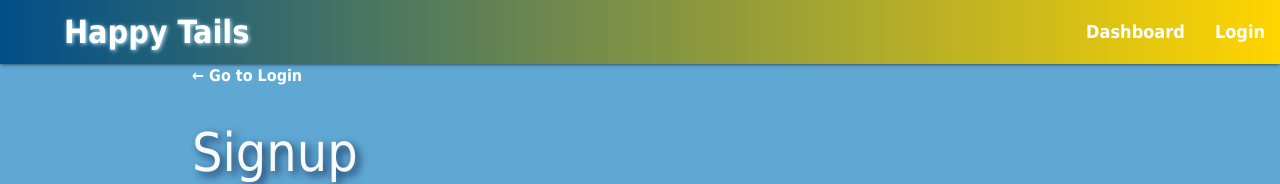
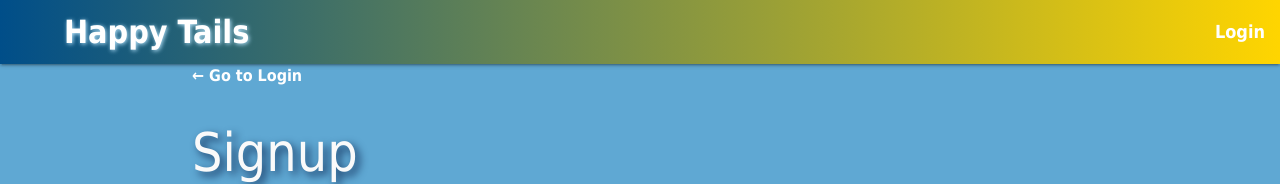
Before and after one commit to es2013/happytails-v2, a React (Create React App) app in the folder client/: page /signup in a window 1280 px wide. Shown: the top 184 px of the page. Built offline with nearby package versions, Linux system fonts and the light colour scheme.

Commit message:
signup..

```diff
--- a/client/src/App.js
+++ b/client/src/App.js
@@ -34,14 +34,17 @@ const client = new ApolloClient({
 });
 
 function App() {
+
+  // GetUser details. Check if user is an admin. If they are set them to true with setState.
+
   const [isAdmin, setIsAdmin] = useState(false);
   const [token, setToken] = useState(null);
 
   useEffect(() => {
     const token = localStorage.getItem('id_token');
     setToken(token);
-  }, []);
-
+  }, [token]);
+  console.log(token)
   // The provider context is necessary to preserve the global state
   return (
     <ApolloProvider client={client}>
@@ -49,8 +52,8 @@ function App() {
         value={{
           isAdmin,
           token,
-          setIsAdmin,
           setToken,
+          setIsAdmin
         }}
       >
         <Router>
--- a/client/src/components/Navigation/index.js
+++ b/client/src/components/Navigation/index.js
@@ -1,11 +1,11 @@
 import React from 'react';
 import { Link } from 'react-router-dom';
 import './stylesheet.css';
-import { useAuth } from '../../utils/GlobalState';
+import { AuthContext } from '../../utils/GlobalState';
 
 function Navigation() {
-  const { isAdmin, token } = useAuth();
-
+  // const { isAdmin, token } = useAuth();
+  if (AuthContext.token && AuthContext.IsAdmin) {
     return (
       <header className="navbar-fixed">
         <nav>
@@ -14,19 +14,62 @@ function Navigation() {
               Happy Tails
             </a>
             <ul id="nav-mobile" className="right">
-            {isAdmin && <Link to="/dashboard">Admin</Link>}
-            <li><Link to="/dashboard">Dashboard</Link></li>
-            {token && (
-              <li><Link id="logout" to="/logout">Logout</Link></li>
-            )}
-            {!token && (
-              <li><Link to="/login">Login</Link></li>
-            )}
+              <Link to="/dashboard">Admin</Link>
+              <li>
+                <Link to="/dashboard">Dashboard</Link>
+              </li>
+
+              <li>
+                <Link id="logout" to="/logout">
+                  Logout
+                </Link>
+              </li>
             </ul>
           </div>
         </nav>
       </header>
     );
   }
+  else if (AuthContext.token && !AuthContext.IsAdmin) {
+    console.log()
+    return (
+      <header className="navbar-fixed">
+        <nav>
+          <div className="nav-wrapper grey">
+            <a href="/" className="homepage-link">
+              Happy Tails
+            </a>
+            <ul id="nav-mobile" className="right">
+              <li>
+                <Link to="/dashboard">Dashboard</Link>
+              </li>
+
+              <li>
+                <Link id="logout" to="/logout">
+                  Logout
+                </Link>
+              </li>
+            </ul>
+          </div>
+        </nav>
+      </header>
+    );
+  } else {
+    return (
+      <header className="navbar-fixed">
+        <nav>
+          <div className="nav-wrapper grey">
+            <a href="/" className="homepage-link">
+              Happy Tails
+            </a>
+            <ul id="nav-mobile" className="right">
+              <Link to="/login">Login</Link>
+            </ul>
+          </div>
+        </nav>
+      </header>
+    );
+  }
+}
 
 export default Navigation;
--- a/client/src/pages/Login.js
+++ b/client/src/pages/Login.js
@@ -27,6 +27,7 @@ function Login() {
       const token = mutationResponse.data.login.token;
       Auth.login(token);
       setToken(token);
+
 
       // The useHistory hook gives access to the history instance that we may use to navigate.
       // Use this instead of window.location.assign('/'); in auth.js so we do not refresh
--- a/client/src/pages/Signup.js
+++ b/client/src/pages/Signup.js
@@ -4,6 +4,7 @@ import React, { useState } from 'react';
 import { Link } from 'react-router-dom';
 import { useMutation } from '@apollo/react-hooks';
 import Auth from '../utils/auth';
+import { AuthContext } from '../utils/GlobalState';
 import { ADD_USER } from '../utils/mutations';
 
 function Signup(props) {
@@ -23,6 +24,7 @@ function Signup(props) {
     });
     const token = mutationResponse.data.addUser.token;
     Auth.login(token);
+    AuthContext.setToken(token)
   };
 
   const handleChange = event => {
--- a/client/src/utils/GlobalState.js
+++ b/client/src/utils/GlobalState.js
@@ -1,4 +1,4 @@
-// import React, { createContext, useContext } from "react";
+import React, { createContext, useContext } from "react";
 // import { useProductReducer } from './reducers';
 
 // const StoreContext = createContext();
@@ -25,7 +25,7 @@
 
 //   export { StoreProvider, useStoreContext };
 
-import React from 'react';
+// import React from 'react';
 
 // Creating context with defaults
 export const AuthContext = React.createContext({
```
Lines whose indentation alone changed are shown as unchanged.
